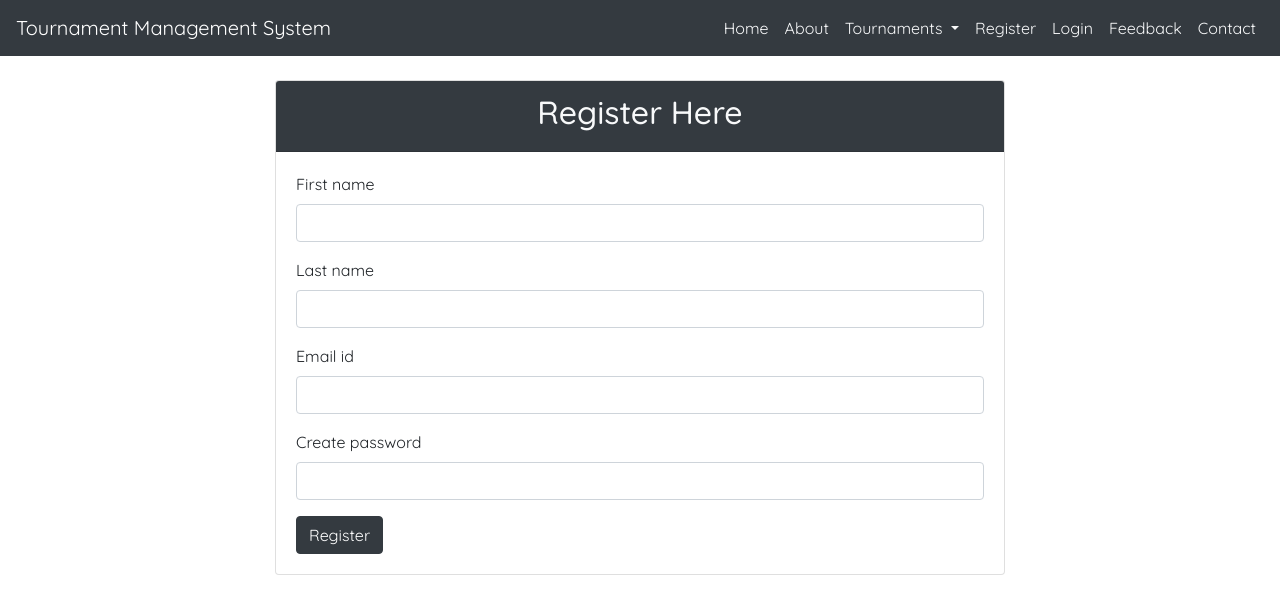
After one commit to nileshswami1003/tms1, a PHP site: page /register.php in a window 1280 px wide. The commit adds this page. Shown: the top 614 px of the page. Run offline with PHP 8.4, Linux system fonts and the light colour scheme.

Commit message:
registration form design completed

```diff
--- /dev/null
+++ b/css/style.css
@@ -0,0 +1,3 @@
+body{
+    font-family: 'Quicksand';
+}
--- /dev/null
+++ b/db.php
@@ -0,0 +1,22 @@
+<?php
+
+$server = "localhost";
+
+$username = "root";
+
+$password = "";
+
+$database = "tmsdb";
+
+$conn = mysqli_connect($server, $username, $password, $database);
+
+
+if ($conn -> connect_errno) {
+    echo "Failed to connect to MySQL: " . $mysqli -> connect_error;
+    exit();
+}
+
+
+
+
+?>
--- /dev/null
+++ b/navbar.php
@@ -0,0 +1,42 @@
+<nav class="navbar navbar-expand-lg navbar-dark bg-dark">
+  <a class="navbar-brand" href="#">
+    Tournament Management System
+  </a>
+  <button class="navbar-toggler" type="button" data-toggle="collapse" data-target="#navbarSupportedContent" aria-controls="navbarSupportedContent" aria-expanded="false" aria-label="Toggle navigation">
+    <span class="navbar-toggler-icon"></span>
+  </button>
+
+  <div class="collapse navbar-collapse" id="navbarSupportedContent">
+    <ul class="navbar-nav ml-auto">
+      <li class="nav-item">
+        <a class="nav-link text-light" href="#">Home </a>
+      </li>
+      <li class="nav-item">
+        <a class="nav-link text-light" href="#">About</a>
+      </li>
+      <li class="nav-item dropdown">
+        <a class="nav-link text-light dropdown-toggle" href="#" id="navbarDropdown" role="button" data-toggle="dropdown" aria-haspopup="true" aria-expanded="false">
+          Tournaments
+        </a>
+        <div class="dropdown-menu" aria-labelledby="navbarDropdown">
+          <a class="dropdown-item" href="#">Action</a>
+          <a class="dropdown-item" href="#">Another action</a>
+          <div class="dropdown-divider"></div>
+          <a class="dropdown-item" href="#">Something else here</a>
+        </div>
+      </li>
+      <li class="nav-item">
+        <a class="nav-link text-light" href="register.php">Register</a>
+      </li>
+      <li class="nav-item">
+        <a class="nav-link text-light" href="#">Login</a>
+      </li>
+      <li class="nav-item">
+        <a class="nav-link text-light" href="#">Feedback</a>
+      </li>
+      <li class="nav-item">
+        <a class="nav-link text-light" href="#">Contact</a>
+      </li>
+    </ul>
+  </div>
+</nav>
--- /dev/null
+++ b/register.php
@@ -0,0 +1,77 @@
+<!DOCTYPE html>
+<html lang="en">
+<head>
+    <meta charset="UTF-8">
+    <meta name="viewport" content="width=device-width, initial-scale=1.0">
+    <title>Register</title>
+    <link rel="preconnect" href="https://fonts.googleapis.com">
+    <link rel="preconnect" href="https://fonts.gstatic.com" crossorigin>
+    <link href="https://fonts.googleapis.com/css2?family=Quicksand:wght@300..700&display=swap" rel="stylesheet">
+    <link rel="stylesheet" href="https://cdn.jsdelivr.net/npm/bootstrap@4.5.3/dist/css/bootstrap.min.css" integrity="sha384-TX8t27EcRE3e/ihU7zmQxVncDAy5uIKz4rEkgIXeMed4M0jlfIDPvg6uqKI2xXr2" crossorigin="anonymous">
+
+    <link rel="stylesheet" href="css/style.css">
+</head>
+<body>
+
+<?php
+
+include 'navbar.php';
+
+?>
+
+<div class="container">
+    <div class="row">
+        <div class="offset-2 col-md-8">
+            <div class="card mt-4">
+                <form action="" method="post">
+
+                    <div class="card-header bg-dark">
+                        <h2 class="text-center text-light">Register Here</h2>
+                    </div>
+                    <div class="card-body">
+
+                        <div class="form-group">
+                            <label for="">First name</label>
+                            <input type="text" name="fname" id="fname" class="form-control">
+                        </div>
+                        <div class="form-group">
+                            <label for="">Last name</label>
+                            <input type="text" name="lname" id="lname" class="form-control">
+                        </div>
+                        <div class="form-group">
+                            <label for="">Email id</label>
+                            <input type="text" name="email" id="email" class="form-control">
+                        </div>
+                        <div class="form-group">
+                            <label for="">Create password</label>
+                            <input type="text" name="cpass" id="cpass" class="form-control">
+                        </div>
+                        <input type="submit" value="Register" name="btnRegister" class="btn btn-dark">
+                    </div>
+
+                </form>
+            </div>
+        </div>
+    </div>
+</div>
+
+
+
+<script src="https://code.jquery.com/jquery-3.5.1.slim.min.js" integrity="sha384-DfXdz2htPH0lsSSs5nCTpuj/zy4C+OGpamoFVy38MVBnE+IbbVYUew+OrCXaRkfj" crossorigin="anonymous"></script>
+<script src="https://cdn.jsdelivr.net/npm/popper.js@1.16.1/dist/umd/popper.min.js" integrity="sha384-9/reFTGAW83EW2RDu2S0VKaIzap3H66lZH81PoYlFhbGU+6BZp6G7niu735Sk7lN" crossorigin="anonymous"></script>
+<script src="https://cdn.jsdelivr.net/npm/bootstrap@4.5.3/dist/js/bootstrap.min.js" integrity="sha384-w1Q4orYjBQndcko6MimVbzY0tgp4pWB4lZ7lr30WKz0vr/aWKhXdBNmNb5D92v7s" crossorigin="anonymous"></script>
+</body>
+</html>
+
+
+<?php
+
+include_once 'db.php';
+
+if ($_SERVER['REQUEST_METHOD'] === 'POST') {
+
+    echo "<script>alert('Data received')</script>";
+
+}
+
+?>
```
Also changed, not shown: index.php (+17 -0 lines).
